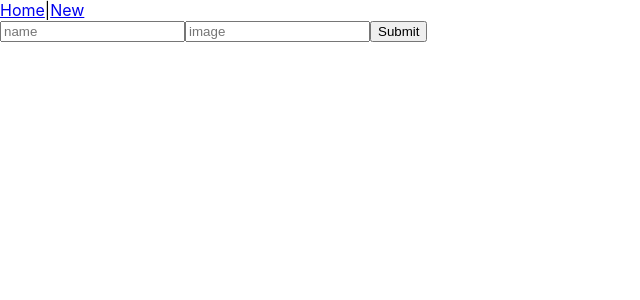
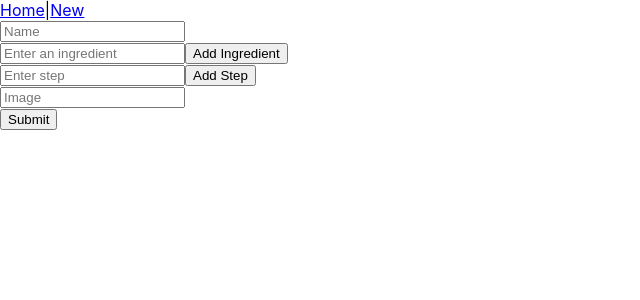
Before and after one commit to TheWolfeSlayer/Recipes-frontend, a React (Create React App) app: page /new in a window 1280 px wide. Shown: the top 300 px of the page, without its empty margins (0-640 px from the left). Built offline with nearby package versions, Linux system fonts and the light colour scheme.

Commit message:
completed add new function with all steps/ingredients separately

```diff
--- a/src/components/New.js
+++ b/src/components/New.js
@@ -2,43 +2,147 @@ import { useState } from "react";
 import { useNavigate } from "react-router-dom";
 
 function New() {
-const navigate = useNavigate()
+  const navigate = useNavigate();
 
   const [recipeInput, setRecipeInput] = useState({
-    name: '',
-    image: ''
-})
+    name: "",
+    ingredients: [],
+    steps: [],
+    image: "",
+  });
+
+  const [ingredientInput, setIngredientInput] = useState(""); // New state for individual ingredient input
+  const [stepInput, setStepInput] = useState(""); // New state for individual step input
+  const [stepCount, setStepCount] = useState(1); // New state for keeping track of step count
 
   const handleChange = (e) => {
     const value = e.target.value;
     setRecipeInput({
       ...recipeInput,
-            [e.target.name]: value
+      [e.target.name]: value,
     });
+  };
+
+  //Adding each individual ingredient
+  const handleIngredientChange = (e) => {
+    setIngredientInput(e.target.value);
+  };
+
+  //Adding each individual step
+  const handleStepChange = (e) => {
+    setStepInput(e.target.value);
+  };
+
+  const handleAddIngredient = () => {
+    if (ingredientInput) {
+      setRecipeInput({
+        ...recipeInput,
+        ingredients: [...recipeInput.ingredients, ingredientInput], // Add new ingredient to the array
+      });
+      setIngredientInput(""); // Clear the ingredient input field
     }
+  };
+
+  const handleAddStep = () => {
+    if (stepInput) {
+      setRecipeInput((prevRecipeInput) => {
+        const updatedSteps = [...prevRecipeInput.steps, `${stepCount}. ${stepInput}`];
+
+        // Renumber the steps
+        const renumberedSteps = updatedSteps.map((step, idx) => {
+          const stepNumber = idx + 1;
+          return `${stepNumber}. ${step.substring(step.indexOf(". ") + 2)}`;
+        });
+
+        return {
+          ...prevRecipeInput,
+          steps: renumberedSteps, // Add numbered step to the array + Add new step to the array
+        };
+      });
+
+      setStepInput(""); // Clear the step input field
+      setStepCount((prevStepCount) => prevStepCount + 1); // Increment the step count
+    }
+  };
+
+
+  const handleDeleteIngredient = (index) => {
+    const updatedIngredients = [...recipeInput.ingredients];
+    updatedIngredients.splice(index, 1);
+    setRecipeInput({
+      ...recipeInput,
+      ingredients: updatedIngredients,
+    });
+  };
+
+  const handleDeleteStep = (index) => {
+    const updatedSteps = [...recipeInput.steps];
+    updatedSteps.splice(index, 1);
+
+    // Renumber the steps
+    const renumberedSteps = updatedSteps.map((step, idx) => {
+      const stepNumber = idx + 1;
+      return `${stepNumber}. ${step.substring(step.indexOf(". ") + 2)}`;
+    });
+
+    setRecipeInput({
+      ...recipeInput,
+      steps: renumberedSteps,
+    });
+  };
+
 
 
   const handleSubmit = async (e) => {
-    e.preventDefault()
-    const URL = `${process.env.REACT_APP_BACKEND_URI}/recipes`
-    console.log('recipe input', recipeInput)
+    e.preventDefault();
+    const URL = `${process.env.REACT_APP_BACKEND_URI}/recipes`;
+    console.log("recipe input", recipeInput);
     const response = await fetch(URL, {
-        method: 'POST',
-        headers: {'Content-Type': 'application/json'},
-        body: JSON.stringify(recipeInput)
-})
-const data = await response.json()
-    console.log('response', data)
-    navigate('/')
-}
+      method: "POST",
+      headers: { "Content-Type": "application/json" },
+      body: JSON.stringify(recipeInput),
+    });
+    const data = await response.json();
+    console.log("response", data);
+    navigate("/");
+  };
 
   return (
     <form onSubmit={handleSubmit}>
-        <input onChange={handleChange} value={recipeInput.name} name='name' placeholder='name' />
-        <input onChange={handleChange} value={recipeInput.image} name='image' placeholder='image' />
-        <input type='submit' />
+      <input onChange={handleChange} value={recipeInput.name} name="name" placeholder="Name" />
+
+      <div>
+        {/* Displaying existing ingredients */}
+        {recipeInput.ingredients.map((ingredient, index) => (
+          <div key={index}>
+            <p>{ingredient}</p>
+            <button type="button" onClick={() => handleDeleteIngredient(index)}> Delete Ingredient </button>
+          </div>
+        ))}
+      </div>
+
+      <input onChange={handleIngredientChange} value={ingredientInput} placeholder="Enter an ingredient" />
+      <button type="button" onClick={handleAddIngredient}> Add Ingredient </button>
+
+    <div>
+        {/* Displaying existing steps */}
+        {recipeInput.steps.map((step, index) => (
+          <div key={index}>
+            <p>{step}</p>
+            <button type="button" onClick={() => handleDeleteStep(index)}> Delete Step </button>
+          </div>
+        ))}
+    </div>
+      <input onChange={handleStepChange} value={stepInput} name="Enter a step" placeholder="Enter step" />
+      <button type="button" onClick={handleAddStep}> Add Step </button>
+
+    <div>
+      <input onChange={handleChange} value={recipeInput.image} name="image" placeholder="Image" />
+    </div>
+
+      <input type="submit" />
     </form>
-)
+  );
 }
 
-export default New
+export default New;
--- a/src/components/Recipe.js
+++ b/src/components/Recipe.js
@@ -27,8 +27,6 @@ function Recipe() {
         navigate('/')
     }
 
-
-
     const display = recipe && (
         <div>
             <h1>{recipe.name}</h1>
@@ -38,9 +36,13 @@ function Recipe() {
                 <button onClick={deleteRecipe}>Delete</button>
             </div>
             <h2>Ingredients Needed</h2>
-                <p>{recipe.ingredients}</p>
+            {recipe.ingredients.map((ingredient, index) => (
+                <p key={index}>{ingredient}</p>
+            ))}
             <h2>Steps</h2>
-                <p>{recipe.steps[0]}</p>
+            {recipe.steps.map((step, index) => (
+                <p key={index}>{step}</p>
+            ))}
         </div>
     )
 
--- a/src/components/UpdateRecipe.js
+++ b/src/components/UpdateRecipe.js
@@ -41,6 +41,8 @@ function UpdateRecipe() {
     const display = recipeInput && (
         <form onSubmit={handleSubmit}>
             <input required onChange={handleChange} value={recipeInput.name} name='name' placeholder='name' />
+            <input required onChange={handleChange} value={recipeInput.ingredients} name='ingredients' placeholder='ingredients' />
+            <input required onChange={handleChange} value={recipeInput.steps} name='steps' placeholder='steps' />
             <input onChange={handleChange} value={recipeInput.image} name='image' placeholder='image' />
             <input type='submit' />
         </form>
```
Lines whose indentation alone changed are shown as unchanged.
